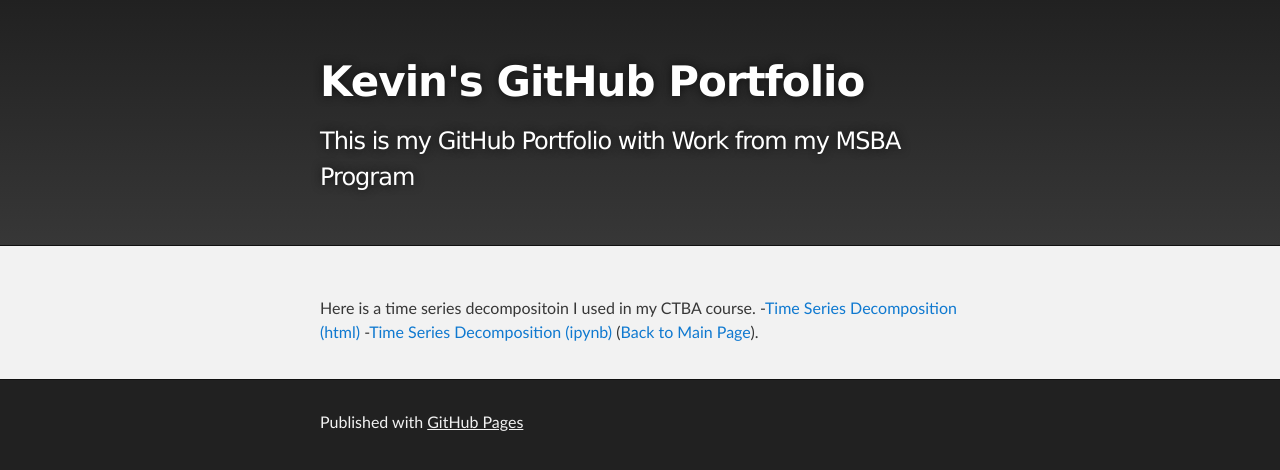
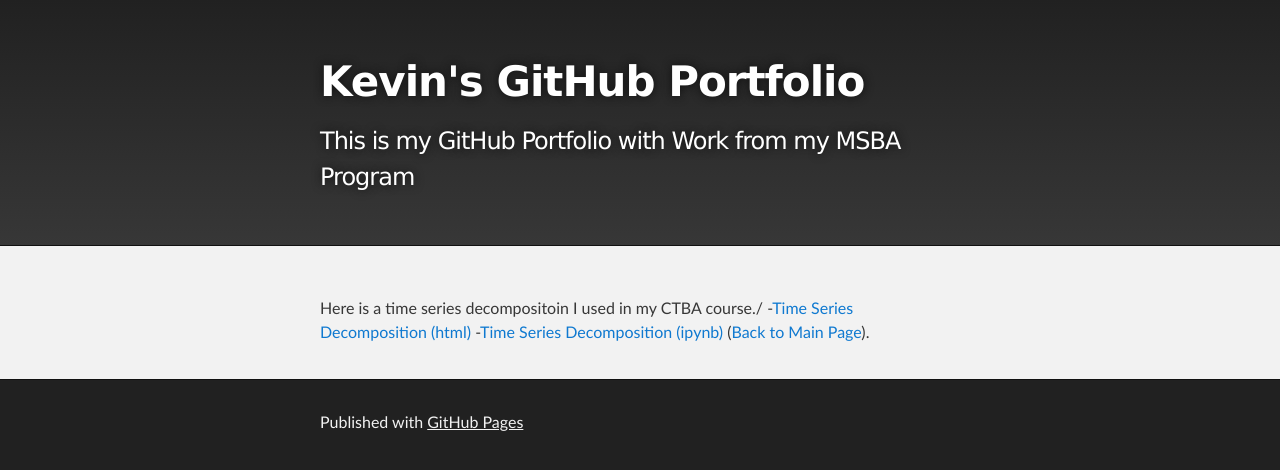
Before and after one commit to ktjones01/ktjones01.github.io, a Jekyll site: the page built from timeseries/index.md, in a window 1280 px wide. Shown: the top 470 px of the page. Built offline with Jekyll 4.4.1, drawn with Linux system fonts in a browser that asks for light colours; our own code applies the rules of GitHub Pages for plain Markdown files.

```diff
--- a/timeseries/index.md
+++ b/timeseries/index.md
@@ -2,7 +2,7 @@
 title: Time Series Decomposition
 description: Course Content
 ---
-Here is a time series decompositoin I used in my CTBA course.
+Here is a time series decompositoin I used in my CTBA course./
 -[Time Series Decomposition (html)](TimeSeries-2.html)
 -[Time Series Decomposition (ipynb)](TimeSeries-2.ipynb)
 ([Back to Main Page](https://ktjones01.github.io/)).
```
